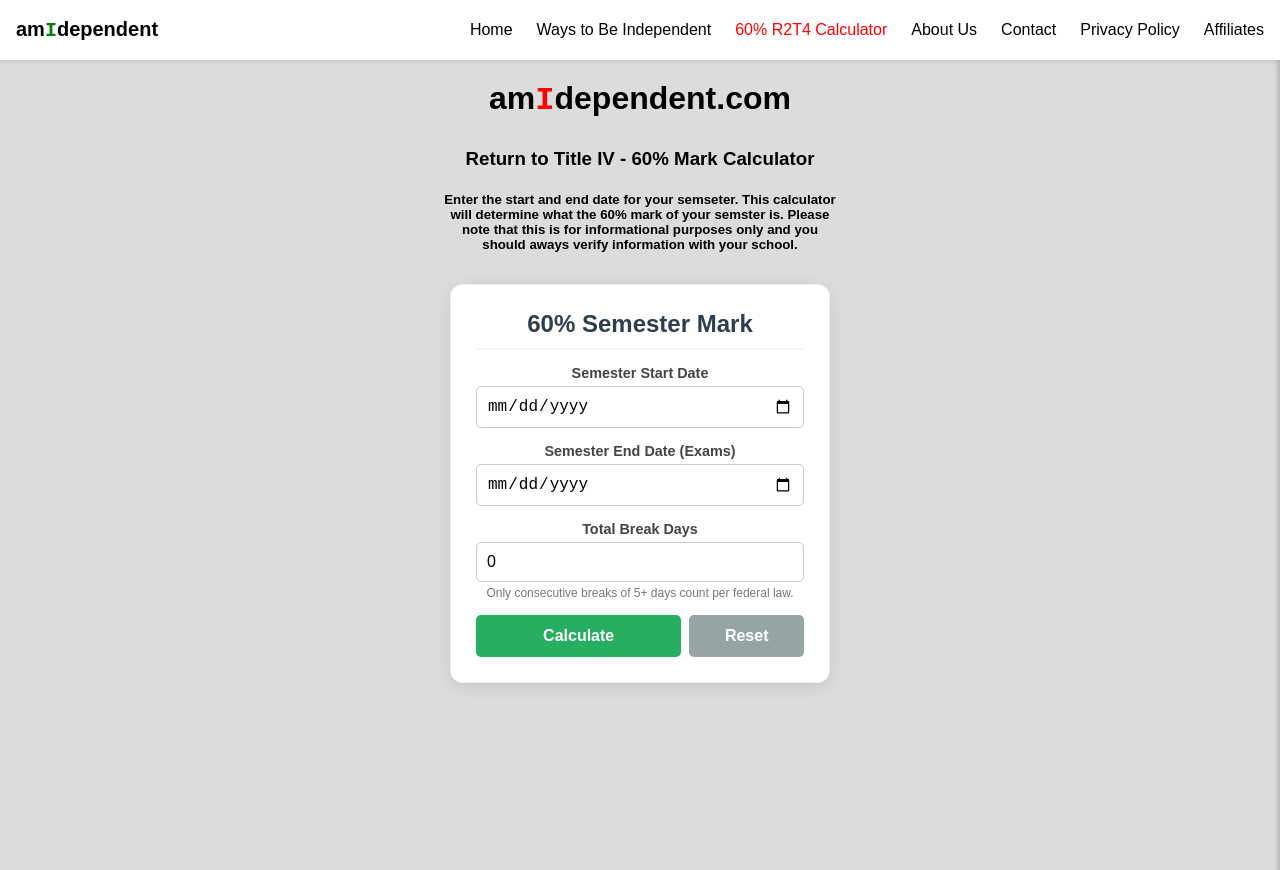
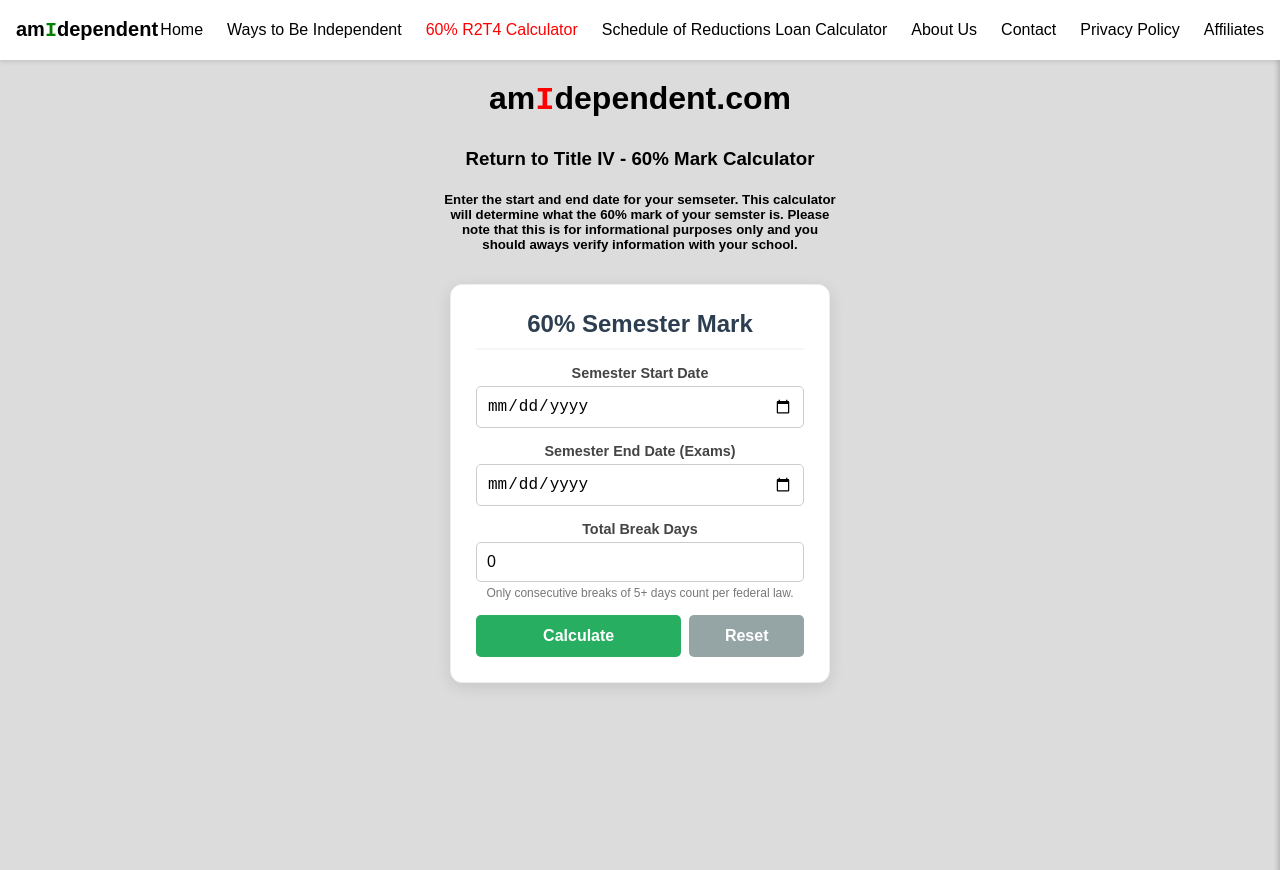
Before and after one commit to mattygritt/mattygritt.github.io, a plain HTML site: page r2t4_calc.html in a window 1280 px wide. Drawn offline with Linux system fonts and the light colour scheme.

Commit message:
Add Schedule of Reductions Loan Calculator link

```diff
--- a/r2t4_calc.html
+++ b/r2t4_calc.html
@@ -209,6 +209,7 @@
     <a href="index.html">Home</a>
     <a href="ways.html">Ways to Be Independent</a>
     <a href="r2t4_calc.html">60% R2T4 Calculator</a>
+	<a href="sor_calc.html">Schedule of Reductions Loan Calculator</a>
     <a href="about.html">About Us</a>
     <a href="contact.html">Contact</a>
     <a href="privacy.html">Privacy Policy</a>
@@ -220,6 +221,7 @@
   <a href="index.html">Home</a>
   <a href="ways.html">Ways to Be Independent</a>
   <a href="r2t4_calc.html">60% R2T4 Calculator</a>
+  <a href="sor_calc.html">Schedule of Reductions Loan Calculator</a>
   <a href="about.html">About Us</a>
   <a href="contact.html">Contact</a>
   <a href="privacy.html">Privacy Policy</a>
```
